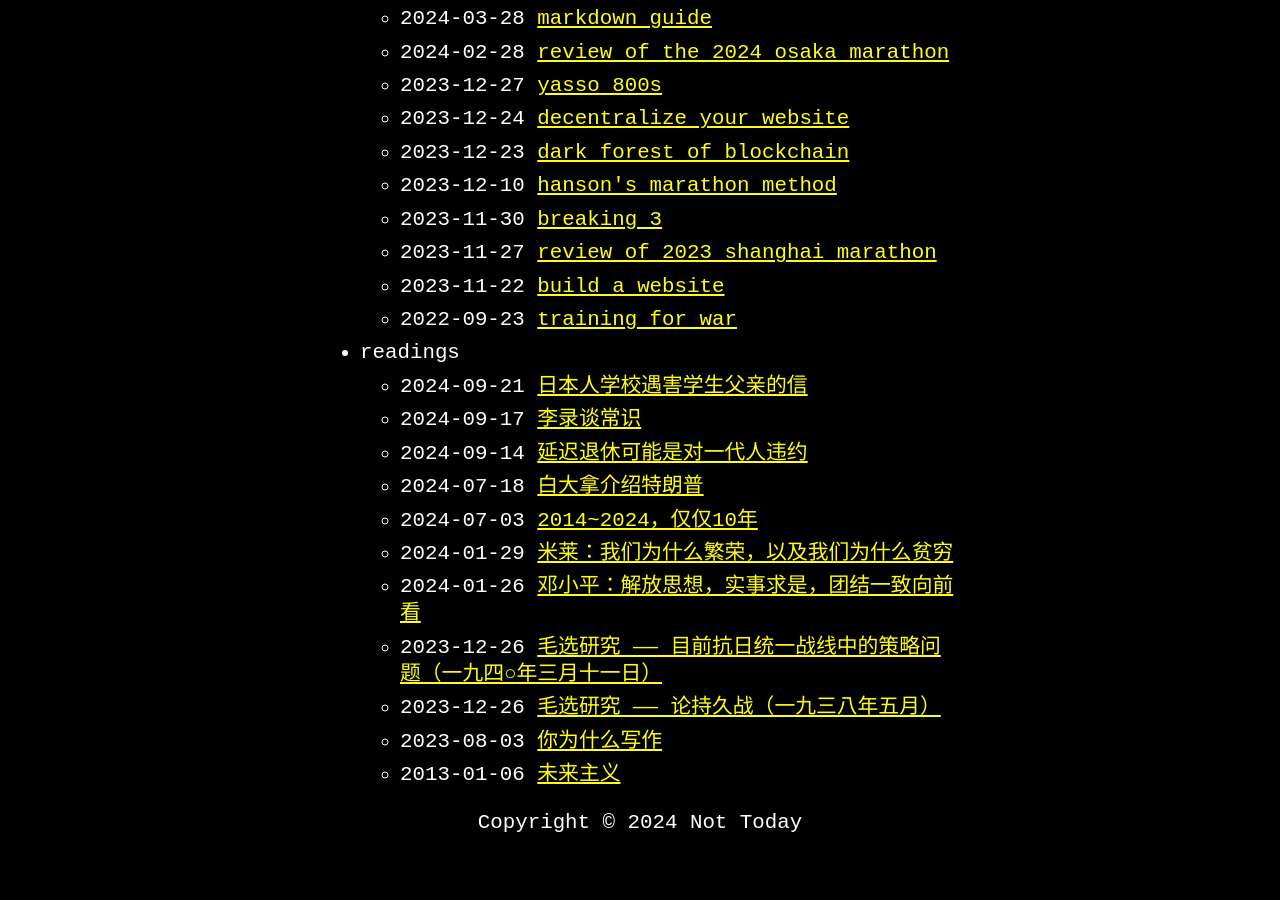
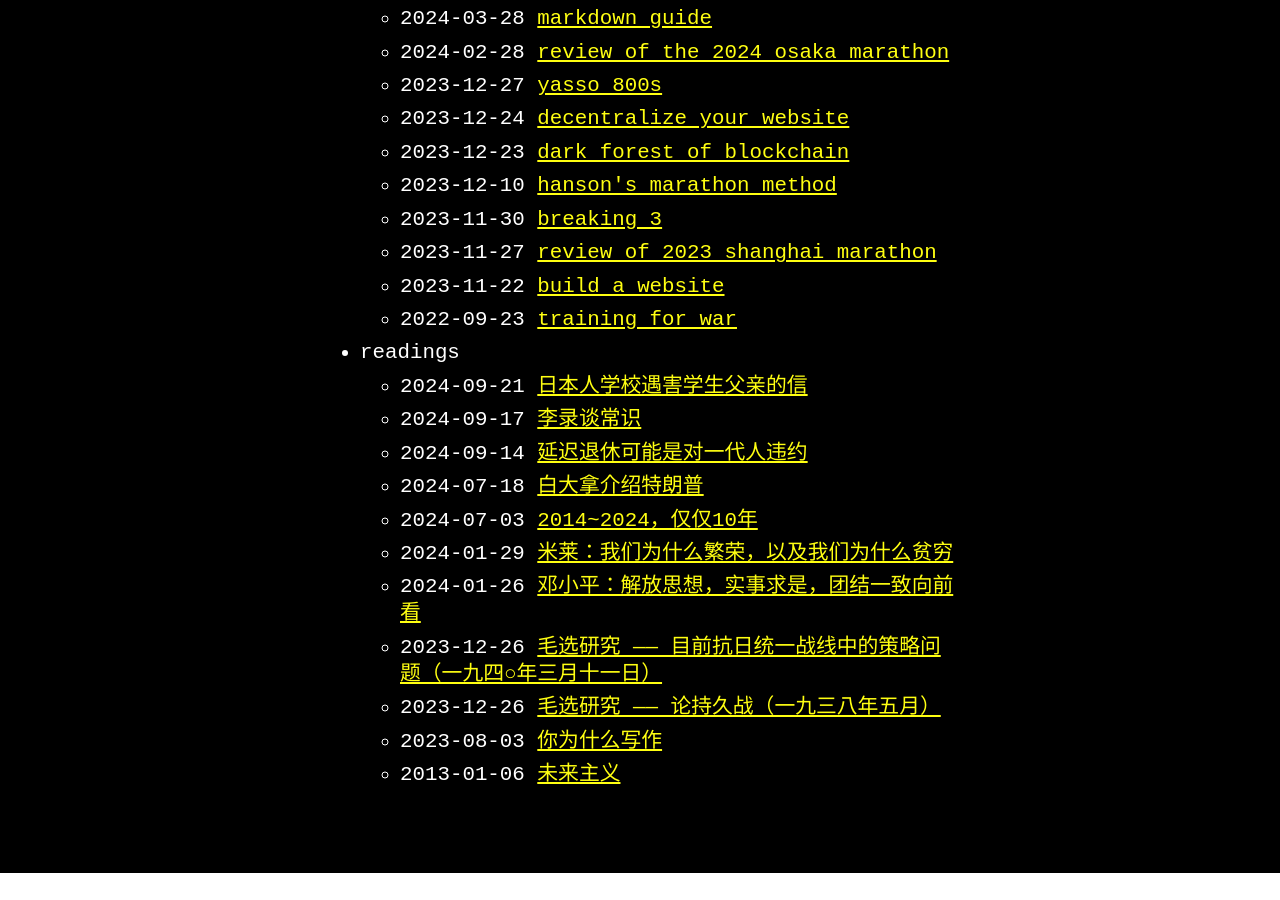
Before and after one commit to thekingofcool/thekingofcool.github.io, a Jekyll site: the page built from index.md, in a window 1280 px wide and 900 px high, scrolled down 1429 px. Built offline with Jekyll 4.4.1, drawn with Linux system fonts in a browser that asks for light colours; a style sheet for code colours, icons or effects is not loaded; after the commit the page ends 2302 px from its top, so only the background shows below that.

```diff
--- a/_layouts/home.html
+++ b/_layouts/home.html
@@ -9,7 +9,5 @@ layout: default
 </header>
 {{ content }}
 {%-include menu_item.html collection=site.data.menu.entries-%}
-
-<div style="text-align: center;">
-  <div class="text-tiny text-gray-600 dark:text-gray-400">Copyright © 2024 Not Today</div>
-</div>
+<script data-goatcounter="https://thekingofcool.goatcounter.com/count"
+        async src="//gc.zgo.at/count.js"></script>
```
Also changed, not shown: 2 other files.
